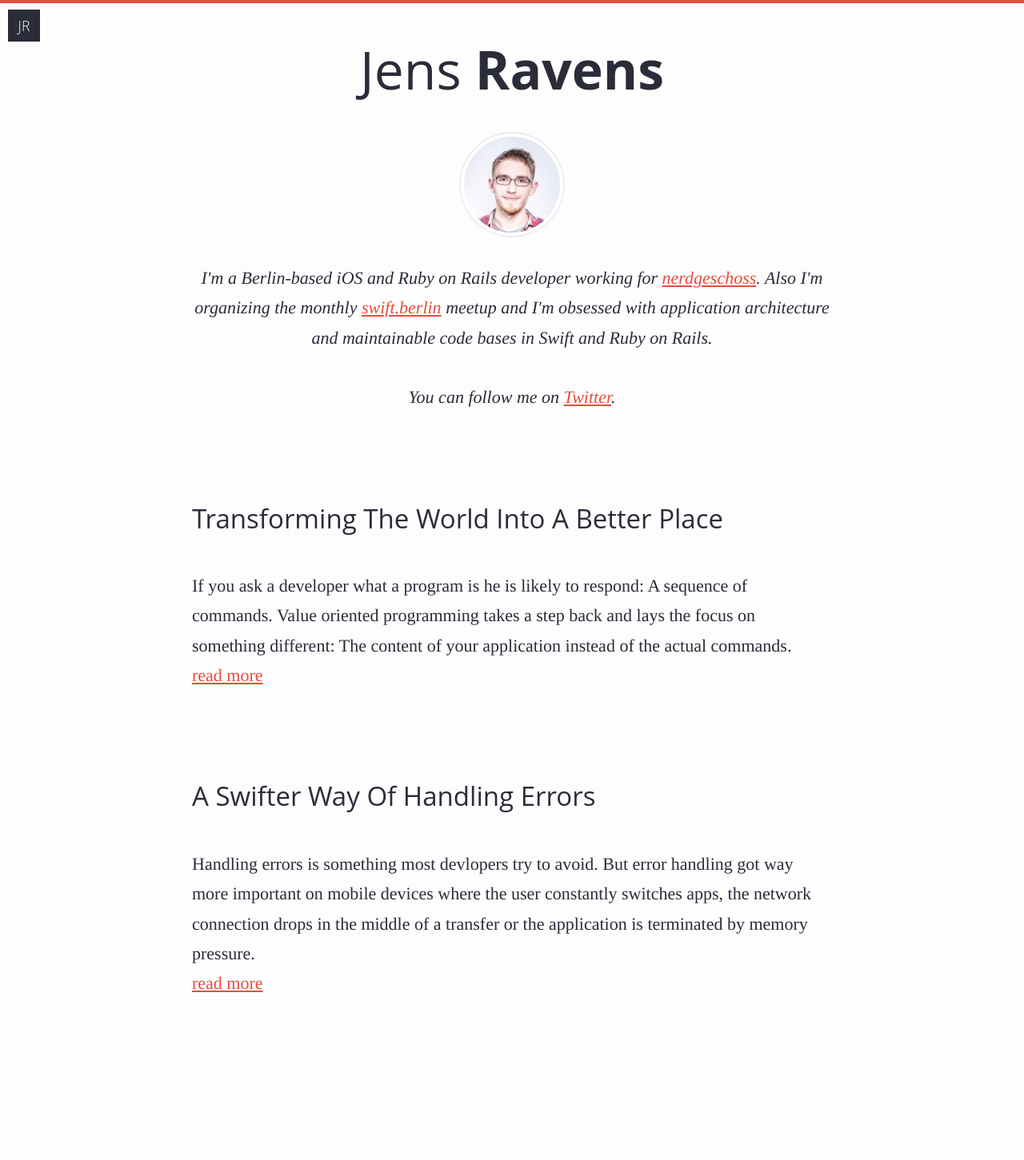
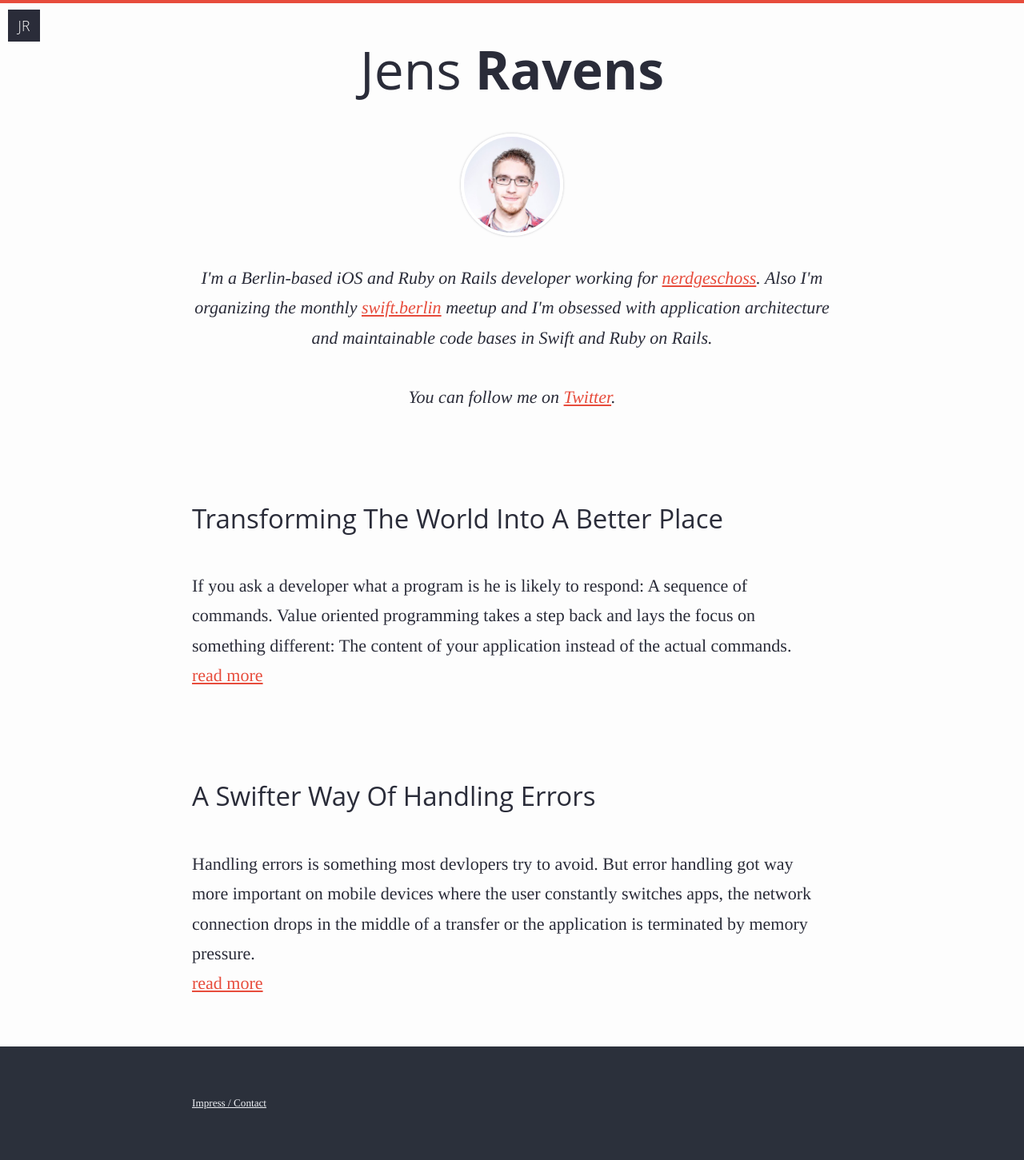
Before and after one commit to JensRavens/jensravens.github.io, a Jekyll site: the page built from index.html, in a window 1280 px wide. Shown: the whole page at 80% size. Built offline with Jekyll 4.4.1, drawn with Linux system fonts in a browser that asks for light colours; Markdown is read by kramdown in place of the engine named in the settings; before the commit the page ends 1346 px from its top, so only the background shows below that.

Commit message:
add footer and impress link

```diff
--- a/_includes/footer.html
+++ b/_includes/footer.html
@@ -0,0 +1,5 @@
+<footer class="footer">
+  <div class="container">
+    <a href="http://nerdgeschoss.de/en/contact">Impress / Contact</a>
+  </div>
+</footer>
--- a/_sass/_base.scss
+++ b/_sass/_base.scss
@@ -28,10 +28,6 @@ html, body {
   padding: 0;
 }
 
-body {
-  padding-bottom: 60px;
-}
-
 .text-centered {
   text-align: center;
 }
--- a/_sass/_layout.scss
+++ b/_sass/_layout.scss
@@ -42,3 +42,16 @@ nav.home {
     }
   }
 }
+
+
+.footer {
+  margin-top: 60px;
+  padding: 60px 0;
+  background: #2b303b;
+  color: #eff1f5;
+  font-size: 0.6rem;
+
+  a {
+    color: currentColor;
+  }
+}
```
